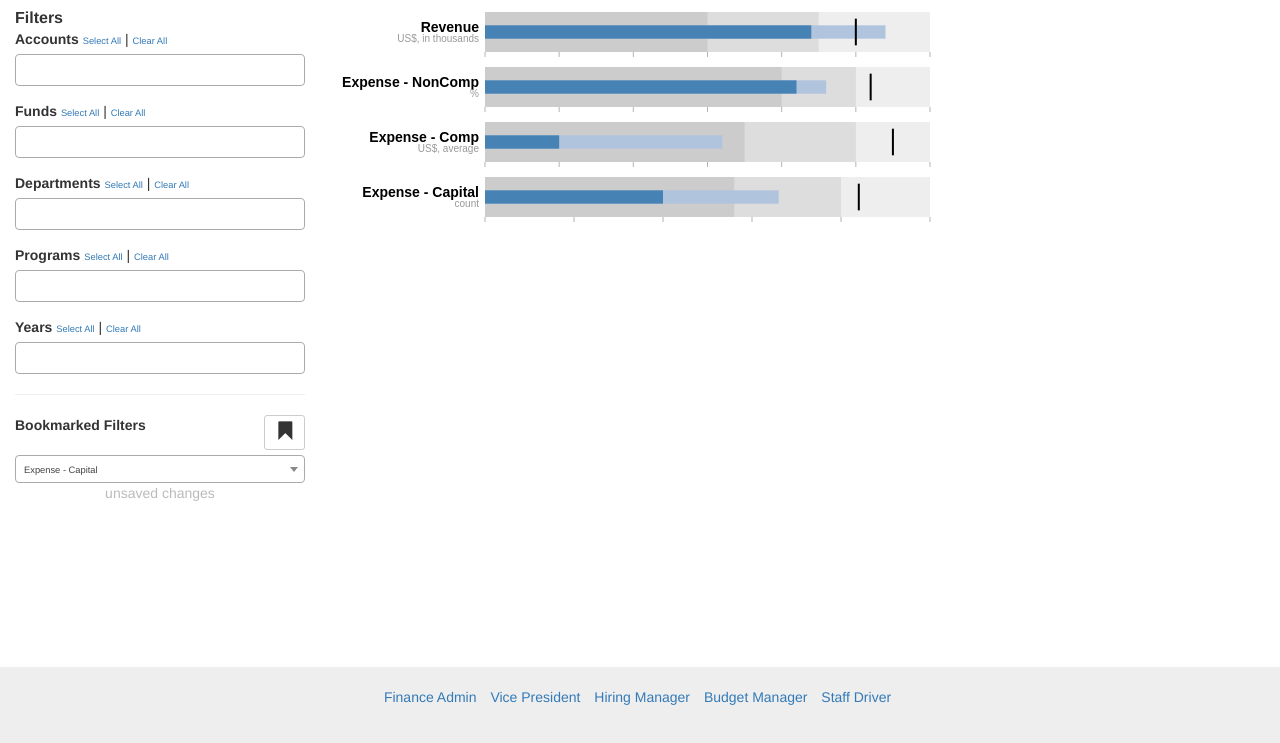
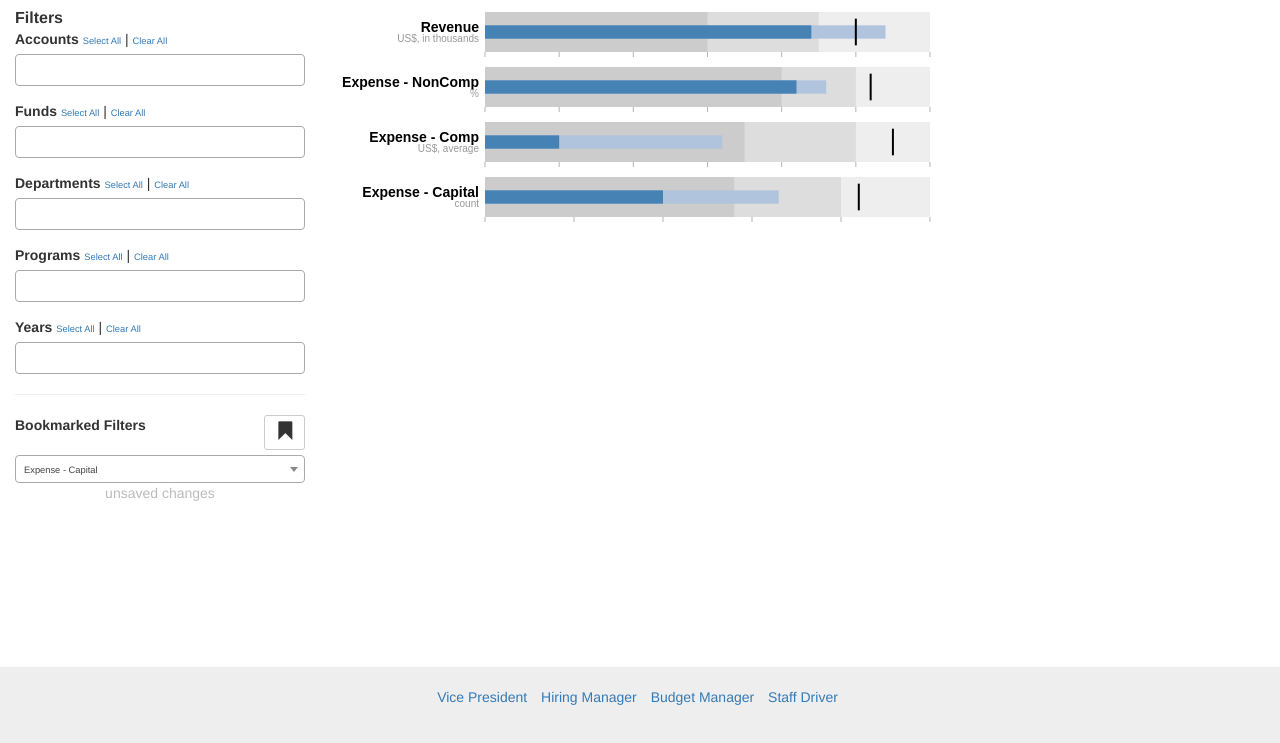
Before and after one commit to likeshumidity/MICABudget, a plain HTML site: page index.html in a window 1280 px wide. Shown: the part 53-796 px from the top of the page. Drawn offline with nearby package versions, Linux system fonts and the light colour scheme.

Commit message:
removed finance admin from user list

```diff
--- a/index.html
+++ b/index.html
@@ -133,9 +133,6 @@
     <div class="container">
       <ul class="list-inline">
         <li>
-          <a id="userchange-financeadmin">Finance Admin</a>
-        </li>
-        <li>
           <a id="userchange-vp">Vice President</a>
         </li>
         <li>
```
